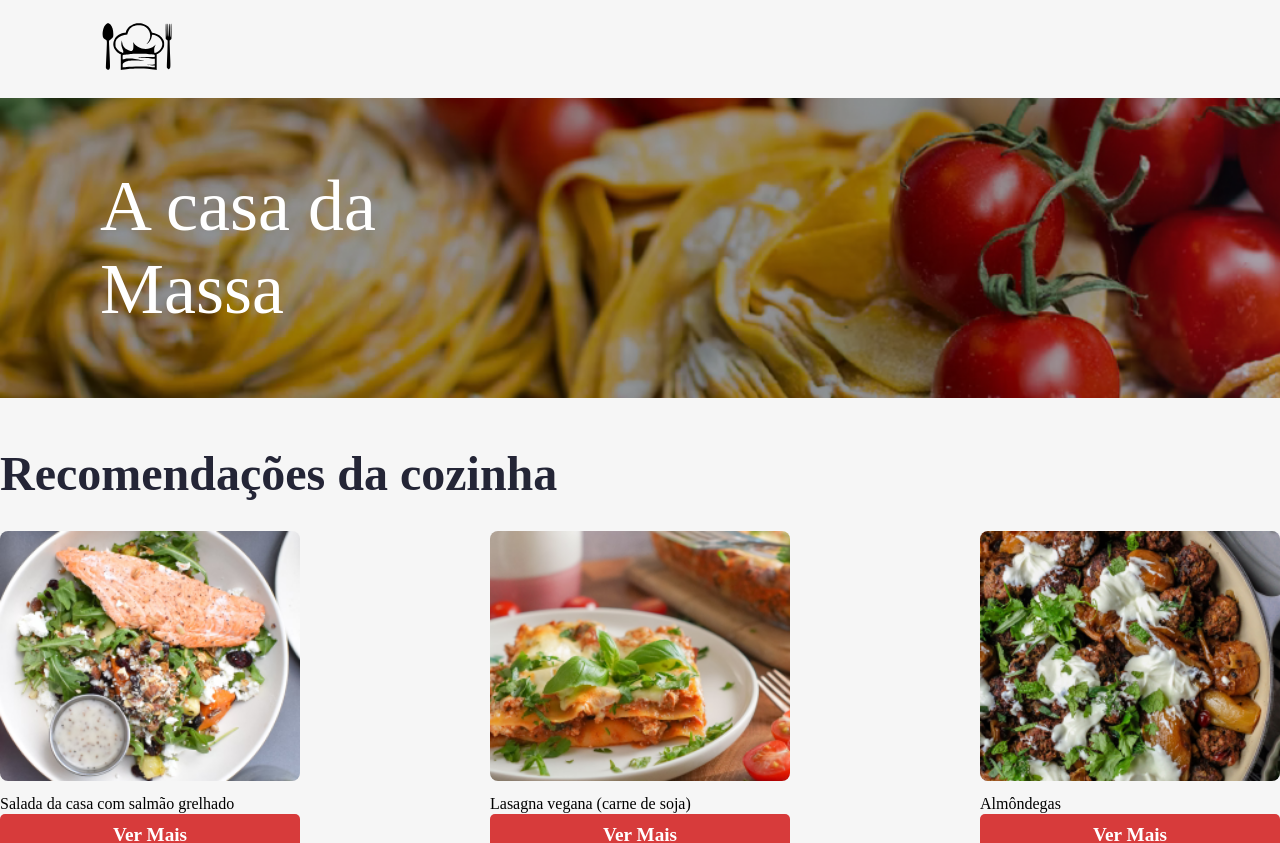
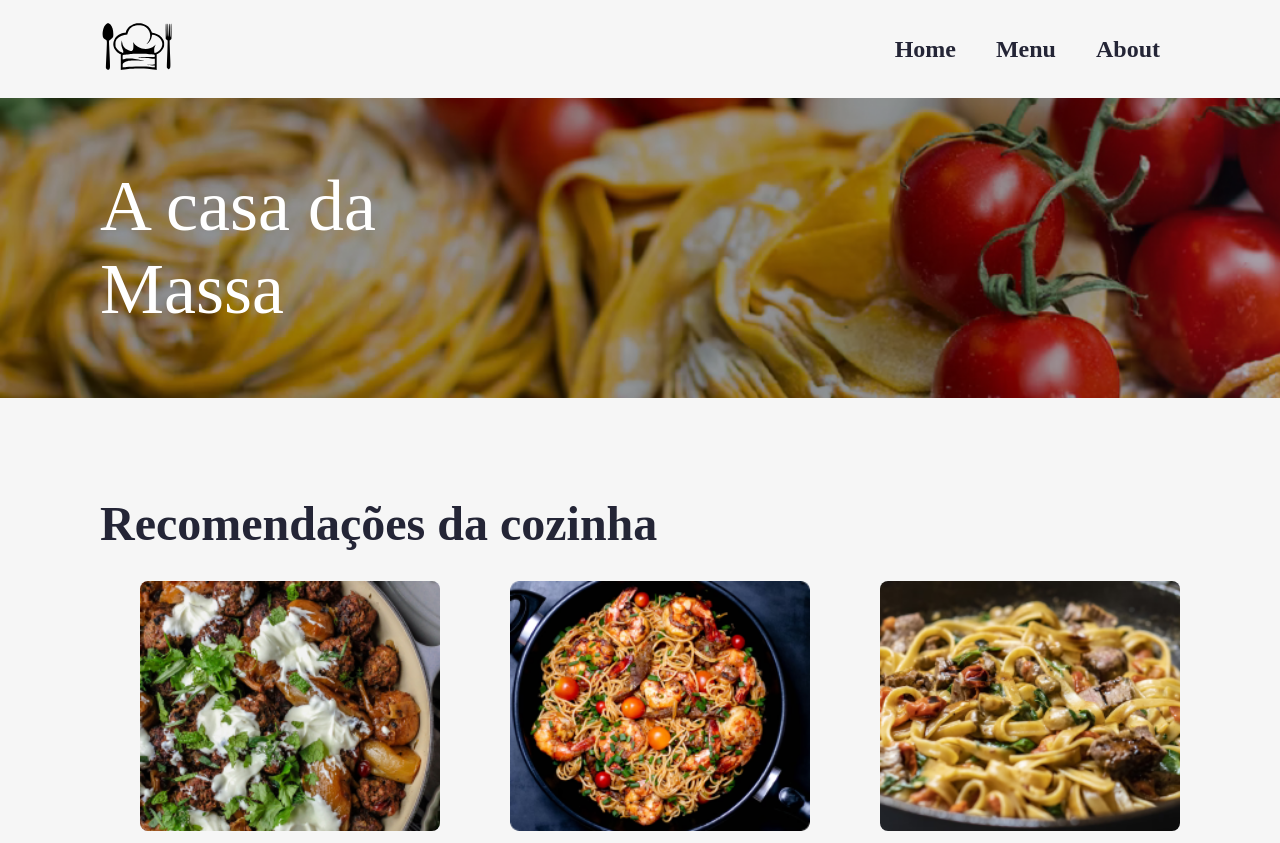
Before and after one commit to GHLFernandes/gf-pastas, a React (Create React App) app: page / in a window 1280 px wide. Shown: the top 843 px of the page. Built offline with nearby package versions, Linux system fonts and the light colour scheme; a web font is replaced by a local one.

Commit message:
feat: DefaultPage Component

```diff
--- /dev/null
+++ b/src/components/DefaultPage/index.tsx
@@ -0,0 +1,42 @@
+import React from 'react';
+import NavigationBar from '@/components/NavigationBar';
+import Header from '@/components/Header';
+import Footer from '@/components/Footer';
+import { Outlet } from 'react-router-dom';
+import styled from 'styled-components';
+import style from '@/styles/_vars';
+import bp from '@/styles/_breakpoints';
+
+const StyledPage = styled.div`
+
+  padding: 15px ${style.hPadding};
+
+  @media (max-width: ${bp.desktop_xsm}) {
+    padding: 50px ${style.hPadding_mobile};
+  }
+
+  @media (min-width: ${bp.desktop_xsm}) and (max-width: ${bp.desktop_sm}) {
+    padding: 50px ${style.hPadding_sm};
+  }
+
+  @media (min-width: ${bp.desktop_sm}) and (max-width: ${bp.desktop_md}) {
+    padding: 50px ${style.hPadding_md};
+  }
+
+}
+`;
+
+export default function DefaultPage() {
+  return (
+    <>
+        <NavigationBar />
+        <Header>A casa da Massa</Header>
+
+        <StyledPage>
+            <Outlet />
+        </StyledPage>
+
+        <Footer />
+    </>
+  )
+}
--- a/src/components/NavigationBar/index.tsx
+++ b/src/components/NavigationBar/index.tsx
@@ -1,4 +1,5 @@
 import React from 'react';
+import { Link } from 'react-router-dom';
 import { ReactComponent as Logo} from '@/assets/img/logo.svg';
 import styled from 'styled-components';
 import style from '@/styles/_vars';
@@ -6,6 +7,7 @@ import bp from '@/styles/_breakpoints';
 
 const StyledNav = styled.nav`
 padding: 20px ${style.hPadding};
+
 
 @media (max-width: ${bp.desktop_xsm}) {
   padding: 20px ${style.hPadding_mobile};
@@ -18,10 +20,61 @@ padding: 20px ${style.hPadding};
 }
 `;
 
+const List = styled.ul`
+	align-items: center;
+	float: right;
+    display: inline-flex;
+`;
+
+const StyledLink = styled.ul`
+	list-style-type: none;
+    padding: 0 20px;
+
+	a {
+      color: ${style.color.dark};
+      cursor: pointer;
+      font-size: 24px;
+      font-weight: 600;
+      text-decoration: none;
+      transition: .2s ease;
+
+      &:hover {
+        color: ${style.color.dark_grey};
+      }
+    }
+`;
+
 export default function NavigationBar() {
+	const routes = [
+		{
+			label: 'Home',
+			to: '/',
+		},
+		{
+			label: 'Menu',
+			to: '/menu',
+		},
+		{
+			label: 'About',
+			to: '/about',
+		},
+	];
+
 	return (
 		<StyledNav>
 			<Logo alt='Logo GF-Pastas'/>
+			<List>
+				{routes.map((route, index) =>
+					(
+						<StyledLink key={index}>
+							<Link to={route.to}>
+								{route.label}
+							</Link>
+						</StyledLink>
+					)
+				)}
+			</List>
+
 		</StyledNav>
 	);
 }
--- a/src/index.tsx
+++ b/src/index.tsx
@@ -1,8 +1,5 @@
 import React from 'react';
 import ReactDOM from 'react-dom/client';
-import NavigationBar from './components/NavigationBar';
-import Header from './components/Header';
-import Footer from './components/Footer';
 import Router from '@/routes';
 
 import './index.css';
@@ -14,9 +11,6 @@ const root = ReactDOM.createRoot(
 
 root.render(
 	<React.StrictMode>
-		<NavigationBar/>
-		<Header>A casa da Massa</Header>
 		<Router />
-		<Footer />
 	</React.StrictMode>
 );
--- a/src/pages/Home/index.tsx
+++ b/src/pages/Home/index.tsx
@@ -9,15 +9,16 @@ const Title = styled.h3`
   margin-bottom: 30px;
 `;
 
-const Recommended = styled.div`
+const Recommended = styled.ul`
   border-radius: 2px;
   display: flex;
   flex-wrap: wrap;
   gap: 30px;
   justify-content: space-between;
+  list-style: none;
 `;
 
-const RecommendedItem = styled.div`
+const RecommendedItem = styled.li`
 
 `;
 
@@ -60,8 +61,8 @@ export default function Home() {
 
 			<Recommended>
       {
-        recommended.map(item =>
-          <RecommendedItem>
+        recommended.map((item, index) =>
+          <RecommendedItem key={index}>
             <StyledImg>
               <img src={item.photo} alt={item.title} />
             </StyledImg>
--- a/src/pages/Menu/index.tsx
+++ b/src/pages/Menu/index.tsx
@@ -5,27 +5,6 @@ import Filters from './Filters';
 import Sorter from './Sorter';
 import Items from './Items';
 import styled from 'styled-components';
-import style from '@/styles/_vars';
-import bp from '@/styles/_breakpoints';
-
-const StyledMenu = styled.main`
-
-  padding: 15px ${style.hPadding};
-
-  @media (max-width: ${bp.desktop_xsm}) {
-    padding: 50px ${style.hPadding_mobile};
-  }
-
-  @media (min-width: ${bp.desktop_xsm}) and (max-width: ${bp.desktop_sm}) {
-    padding: 50px ${style.hPadding_sm};
-  }
-
-  @media (min-width: ${bp.desktop_sm}) and (max-width: ${bp.desktop_md}) {
-    padding: 50px ${style.hPadding_md};
-  }
-
-}
-`;
 
 const StyledFilter = styled.div`
   align-items: center;
@@ -42,7 +21,7 @@ export default function Menu() {
 	const [ filter, setFilter ] = useState<number | null>(null);
 	const [ sorter, setSorter ] = useState('');
 	return (
-		<StyledMenu>
+		<>
 			<PageTitle>Cardápio</PageTitle>
 			<Searcher
 				search={search}
@@ -53,6 +32,6 @@ export default function Menu() {
 				<Sorter sorter={sorter} setSorter={setSorter}/>
 			</StyledFilter>
 			<Items search={search} filter={filter} sorter={sorter}/>
-		</StyledMenu>
+		</>
 	);
 }
--- a/src/routes.jsx
+++ b/src/routes.jsx
@@ -1,16 +1,22 @@
 import React from 'react';
 import { BrowserRouter as Router, Routes, Route } from 'react-router-dom';
-import Home from './pages/Home';
-import Menu from './pages/Menu';
+
+import Home from '@/pages/Home';
+import Menu from '@/pages/Menu';
+import DefaultPage from '@/components/DefaultPage';
 
 export default function AppRouter() {
     return(
-        <Router>
-            <Routes>
-                <Route path='/' element={<Home />} />
-                <Route path='/home' element={<Home />} />
-                <Route path='/menu' element={<Menu />} />
-            </Routes>
-        </Router>
+        <main>
+            <Router>
+                <Routes>
+                    <Route path='/' element={<DefaultPage />} > //nested routes
+                        <Route index element={<Home />} />
+                        <Route path='home' element={<Home />} />
+                        <Route path='menu' element={<Menu />} />
+                    </Route>
+                </Routes>
+            </Router>
+        </main>
     );
 }
```
